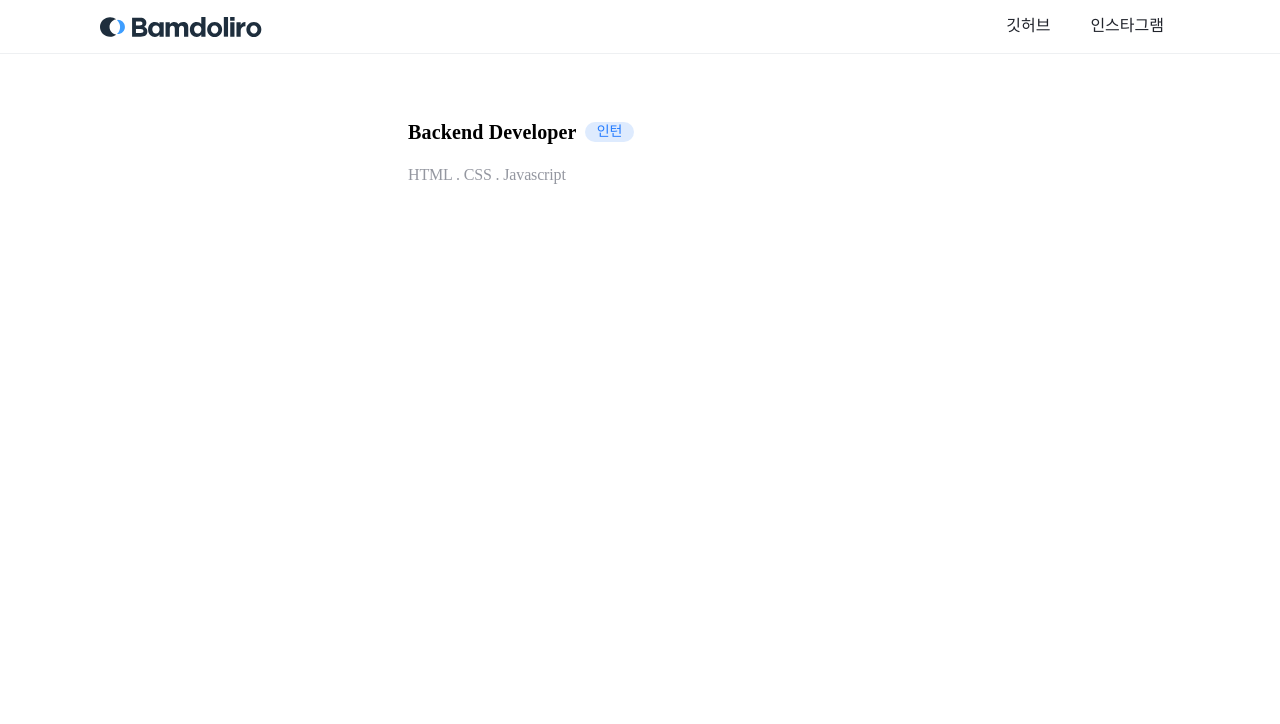
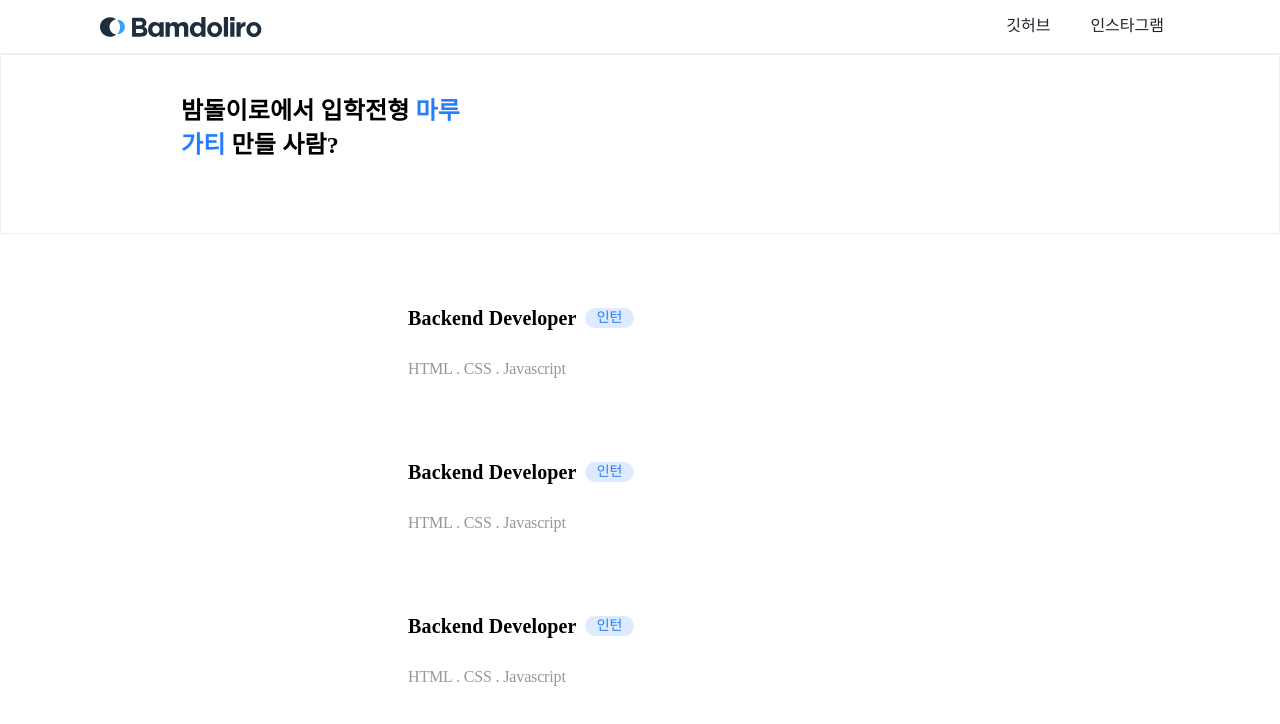
Before and after one commit to Bamdoliro/curry, a Next.js app: page / in a window 1280 px wide. Shown: the top 724 px of the page. Built offline with nearby package versions, Linux system fonts and the light colour scheme.

Commit message:
ADD :: Banner

```diff
--- a/src/app/page.tsx
+++ b/src/app/page.tsx
@@ -1,5 +1,6 @@
 "use client";
 
+import Banner from "@/components/domains/Banner";
 import CareerItem from "@/components/domains/CareerItem";
 import AppLayout from "@/layouts/AppLayout";
 import styled from "styled-components";
@@ -9,6 +10,8 @@ const Home = () => {
     <AppLayout>
       <StyledMain>
         <CareerList>
+          <CareerItem />
+          <CareerItem />
           <CareerItem />
         </CareerList>
       </StyledMain>
@@ -28,5 +31,6 @@ const StyledMain = styled.div`
 const CareerList = styled.div`
   display: flex;
   flex-direction: column;
+  gap: 24px;
   width: 40%;
 `;
--- /dev/null
+++ b/src/components/domains/Banner/index.tsx
@@ -0,0 +1,33 @@
+import { color } from "@/styles/color";
+import { font } from "@/styles/font";
+import styled from "styled-components";
+
+const Banner = () => {
+  return (
+    <StyledBanner>
+      <BannerText>
+        밤돌이로에서 입학전형 <EmphasisText>마루</EmphasisText>
+        <br />
+        <EmphasisText>가티</EmphasisText> 만들 사람?
+      </BannerText>
+    </StyledBanner>
+  );
+};
+
+export default Banner;
+
+const StyledBanner = styled.div`
+  width: 100%;
+  height: 180px;
+  padding: 40px 180px;
+  border: 1px solid ${color.gray200};
+`;
+
+const BannerText = styled.p`
+  ${font.H3}
+  ${color.black}
+`;
+
+const EmphasisText = styled.p`
+  color: ${color.maruDefault};
+`;
--- a/src/components/domains/CareerItem/index.tsx
+++ b/src/components/domains/CareerItem/index.tsx
@@ -7,7 +7,7 @@ import styled from "styled-components";
 const CareerItem = () => {
   return (
     <StyledCareerItem>
-      <Column gap="16px">
+      <Column gap="24px">
         <Row gap="8px" alignItems="center">
           <Title>Backend Developer</Title>
           <Badge>인턴</Badge>
@@ -24,7 +24,7 @@ const StyledCareerItem = styled.div`
   display: flex;
   align-items: center;
   width: 100%;
-  height: 110px;
+  height: 130px;
   border-radius: 8px;
   cursor: pointer;
   padding: 0px 24px;
--- a/src/components/uis/Header/index.tsx
+++ b/src/components/uis/Header/index.tsx
@@ -44,7 +44,6 @@ const StyledHeader = styled.div`
   border-bottom: 1px solid ${color.gray200};
   background-color: ${color.white};
   padding: 0px 100px;
-  margin-bottom: 44px;
 `;
 
 const HeaderWrap = styled.div`
--- a/src/layouts/AppLayout.tsx
+++ b/src/layouts/AppLayout.tsx
@@ -1,3 +1,4 @@
+import Banner from "@/components/domains/Banner";
 import Header from "@/components/uis/Header";
 import { color } from "@/styles/color";
 import { ReactNode } from "react";
@@ -11,6 +12,7 @@ const AppLayout = ({ children }: PropsType) => {
   return (
     <>
       <Header />
+      <Banner />
       <StyledAppLayout>{children}</StyledAppLayout>
     </>
   );
@@ -19,6 +21,7 @@ const AppLayout = ({ children }: PropsType) => {
 export default AppLayout;
 
 const StyledAppLayout = styled.section`
+  padding-top: 44px;
   display: flex;
   flex-direction: column;
   width: 100vw;
```
Also changed, not shown: public/assets/banner.png (added).
